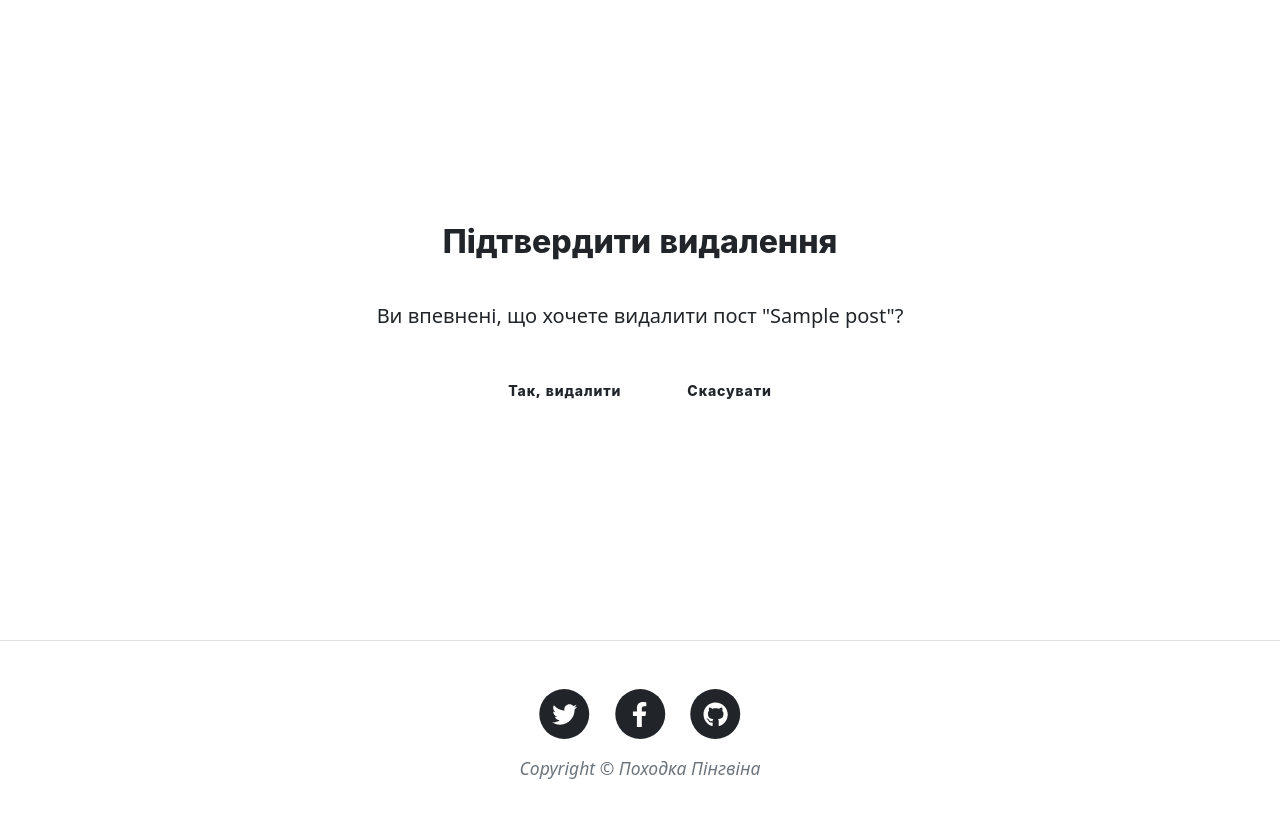
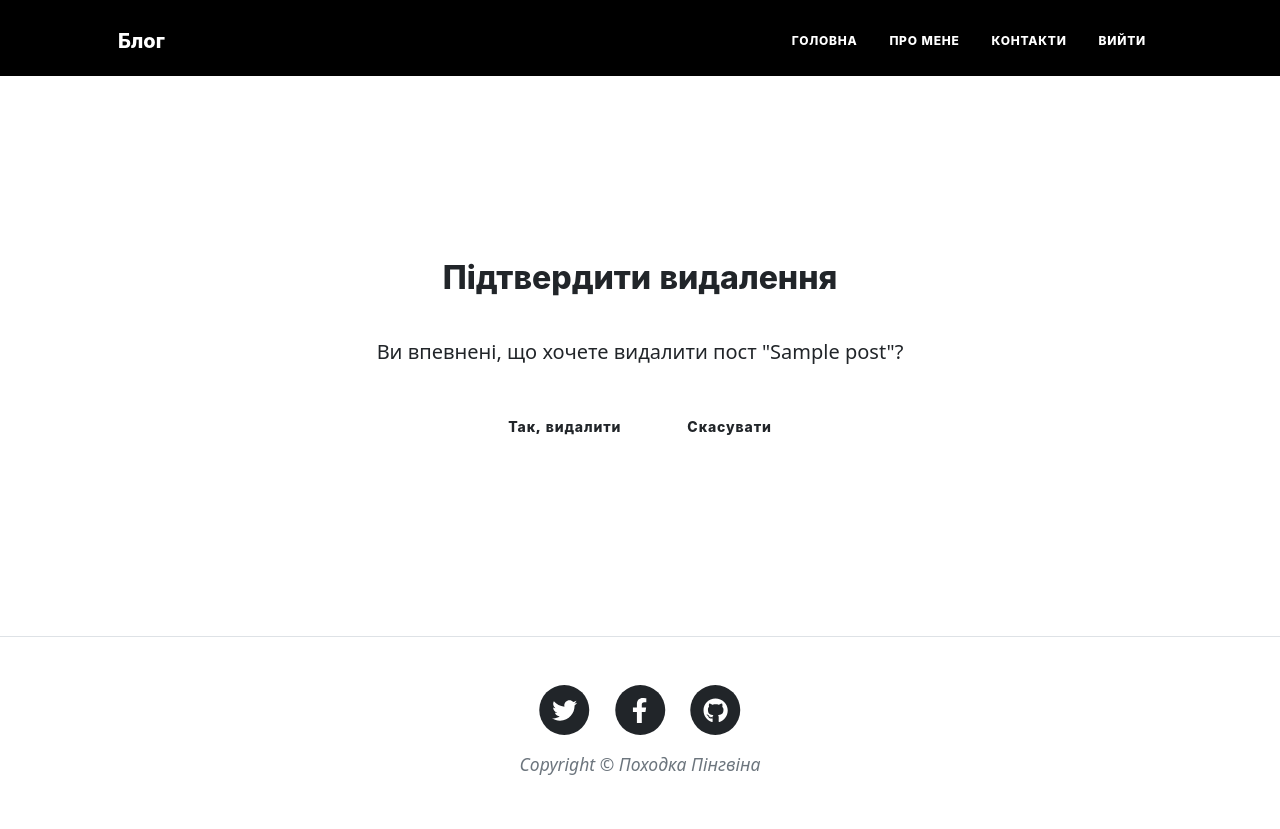
Before and after one commit to sofijasljusar/penguins, a Django app: page /delete-post/1/ in a window 1280 px wide. After the commit the page ends 775 px from the top, so only its background shows below. Run offline with Django 5.2, Linux system fonts and the light colour scheme; a user stored in the database is signed in; tables that the repository leaves empty hold one stand-in row (values such as "Sample post"); some libraries are stand-ins or nearby versions.

Commit message:
Fix header in delete html

```diff
--- a/templates/confirm_delete_post.html
+++ b/templates/confirm_delete_post.html
@@ -1,6 +1,9 @@
 {% extends "base.html" %}
+{% block header %}
+    <div style="width: 100vw; height: 76px; background-color: black"></div>
+{% endblock %}
 {% block content %}
-  <div class="container d-flex flex-column justify-content-center align-items-center text-center" style="min-height: 80vh;">
+  <div class="container d-flex flex-column justify-content-center align-items-center text-center" style="min-height: 70vh;">
     <h2>Підтвердити видалення</h2>
     <p>Ви впевнені, що хочете видалити пост "{{ object.title }}"?</p>
     <form method="post" class="d-flex gap-2 justify-content-center">{% csrf_token %}
```
